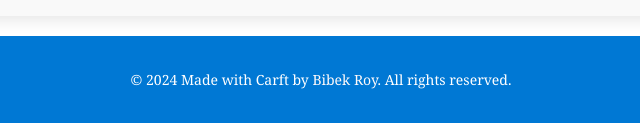
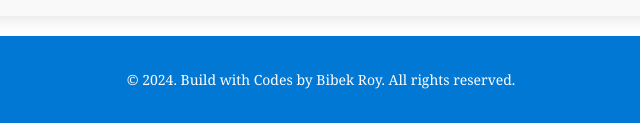
Before and after one commit to itz-bibek/athulyam, a plain HTML site: page index.html in a window 1280 px wide. Shown: the part 1220-1360 px from the top of the page, 319-959 px from the left. Drawn offline with Linux system fonts and the light colour scheme.

Commit message:
Update index.html
Yh

```diff
--- a/index.html
+++ b/index.html
@@ -108,7 +108,7 @@
 
     <!-- Footer -->
     <footer>
-        <p>&copy; 2024 Made with Carft by <a href="https://itz-bibek.github.io/website">Bibek Roy</a>. All rights reserved.</p>
+        <p>&copy; 2024. Build with Codes by <a href="https://itz-bibek.github.io/website">Bibek Roy</a>. All rights reserved.</p>
     </footer>
 
     <script src="script.js"></script>
```
